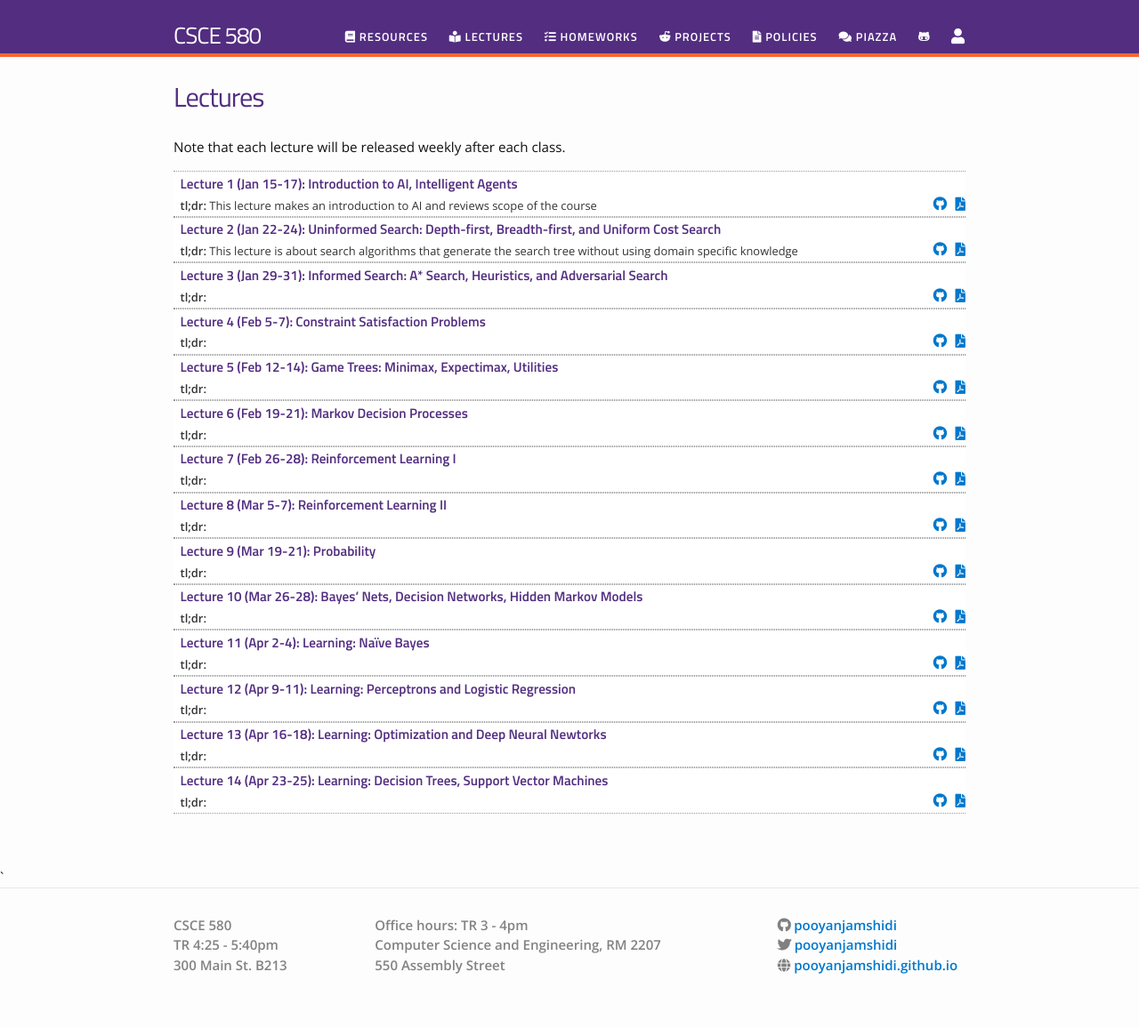
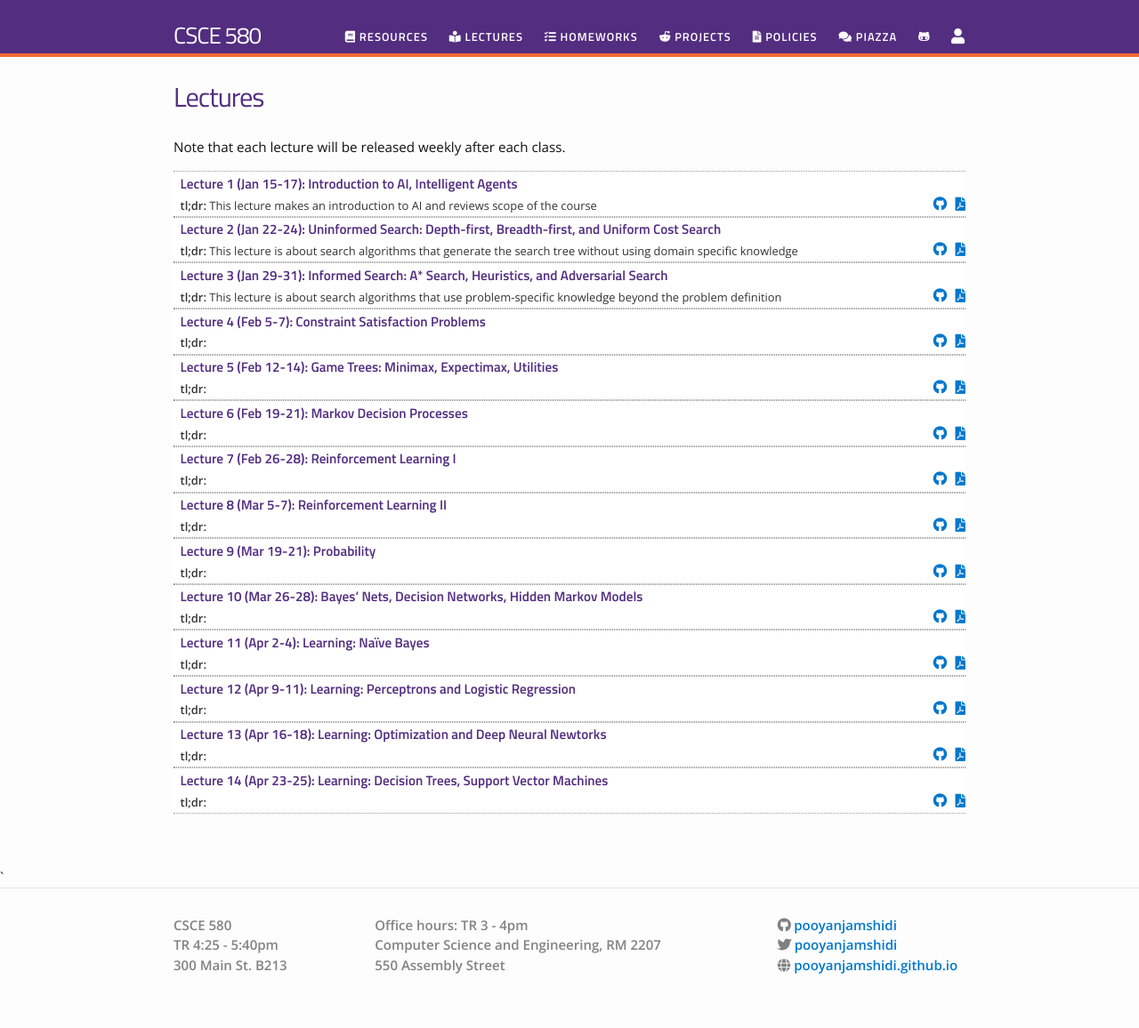
Before and after one commit to stephenvolpe/csce580, a Jekyll site: the page built from lectures.md, in a window 1280 px wide. Shown: the whole page at 89% size. Built offline with Jekyll 4.4.1, drawn with Linux system fonts in a browser that asks for light colours; nearby versions of some CDN libraries.

Commit message:
added lecture 3 informed search

```diff
--- a/_data/lectures.yml
+++ b/_data/lectures.yml
@@ -9,9 +9,9 @@
   tldr: "This lecture is about search algorithms that generate the search tree without using domain specific knowledge"
 
 - title: "Lecture 3 (Jan 29-31): Informed Search: A* Search, Heuristics, and Adversarial Search"
-  filename: csce580-04
+  filename: CSCE580-lecture3--informed-search
   dirname: lectures
-  tldr: ""
+  tldr: "This lecture is about search algorithms that use problem-specific knowledge beyond the problem definition"
 
 - title: "Lecture 4 (Feb 5-7): Constraint Satisfaction Problems"
   filename: csce580-05
```
